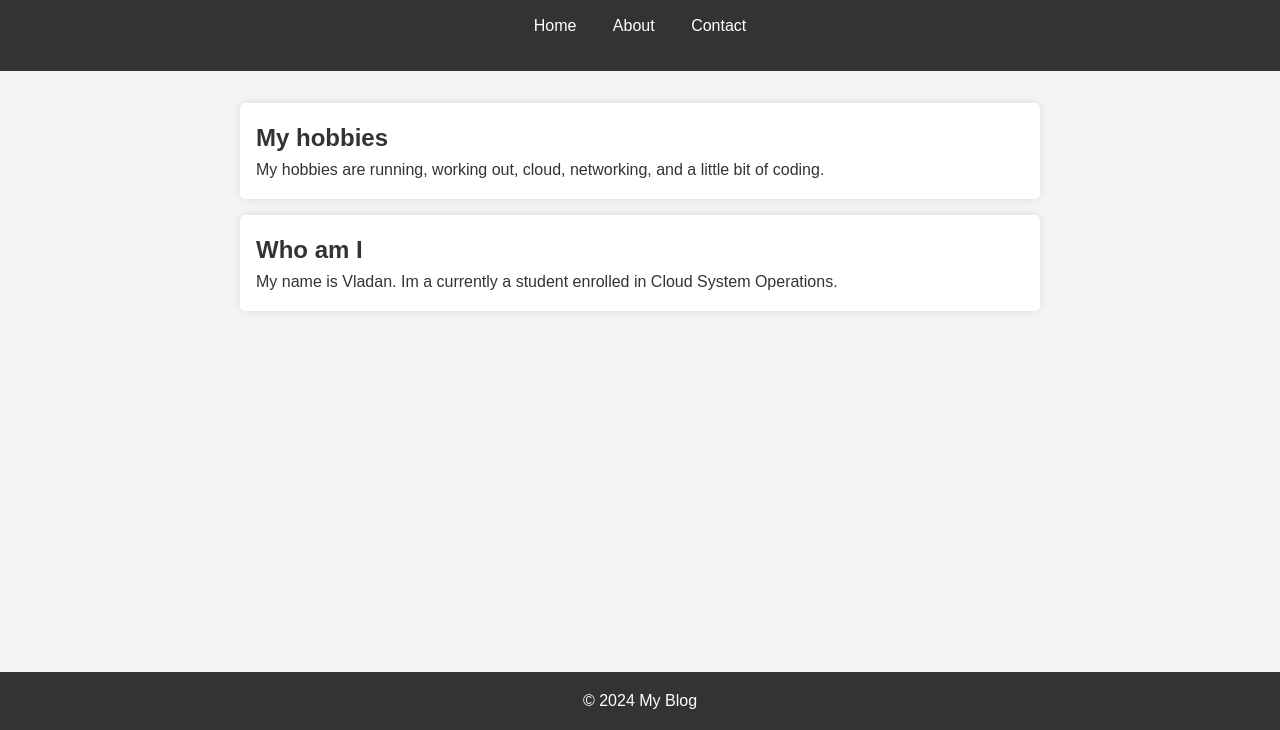
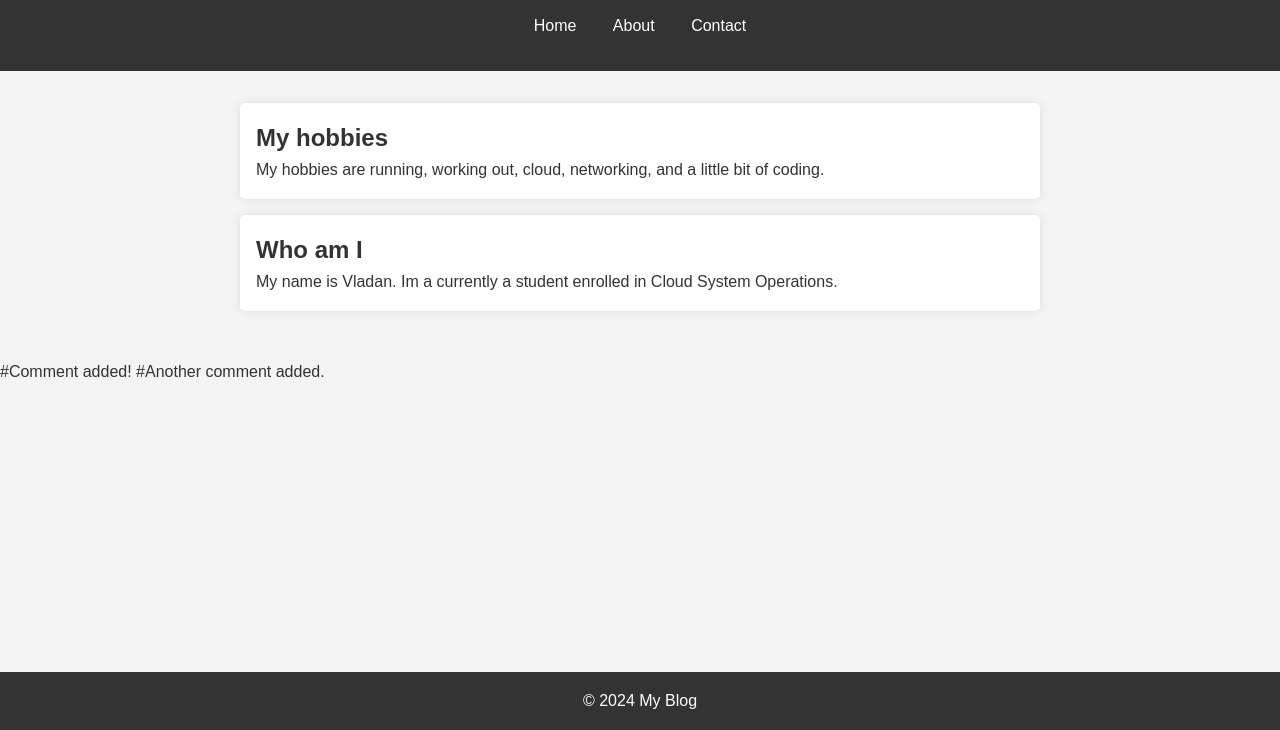
Before and after one commit to burgosbp/personal-blog, a plain HTML site: page index.html in a window 1280 px wide. Shown: the part 70-800 px from the top of the page. Drawn offline with Linux system fonts and the light colour scheme.

Commit message:
Add comment section
Another comment section

```diff
--- a/index.html
+++ b/index.html
@@ -32,3 +32,6 @@
     </footer>
 </body>
 </html>
+
+#Comment added!
+#Another comment added.
```
